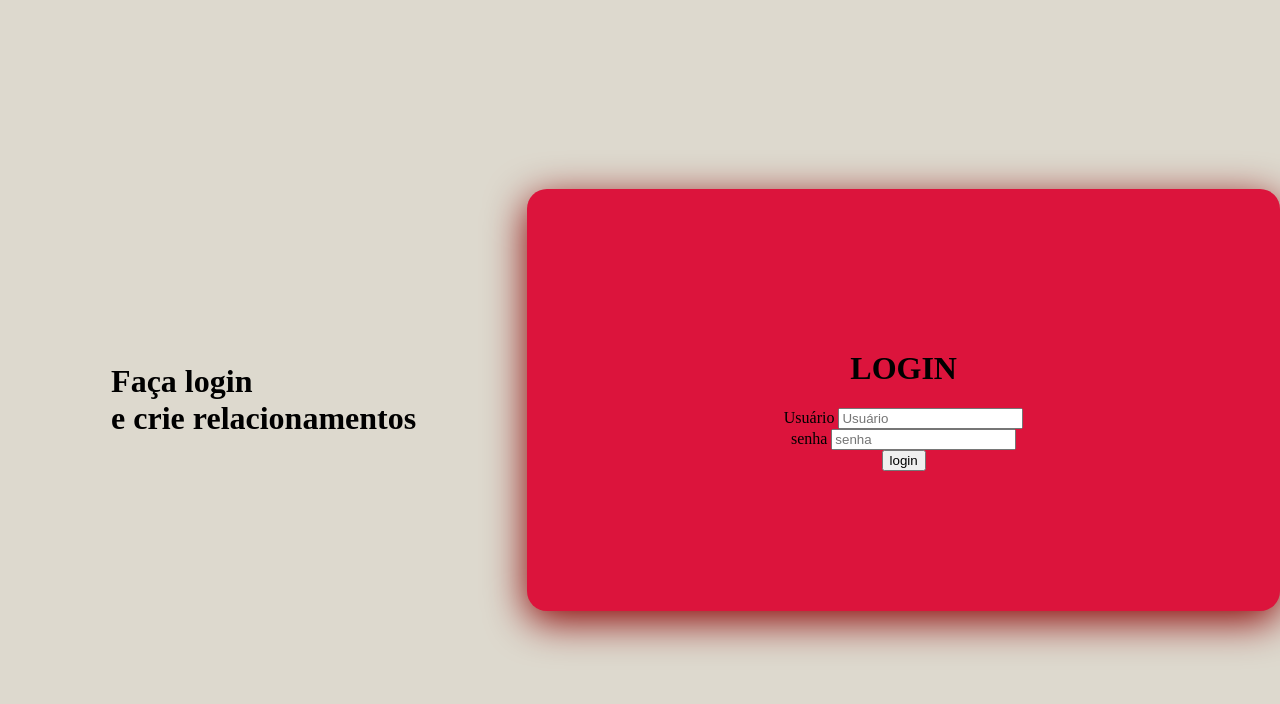
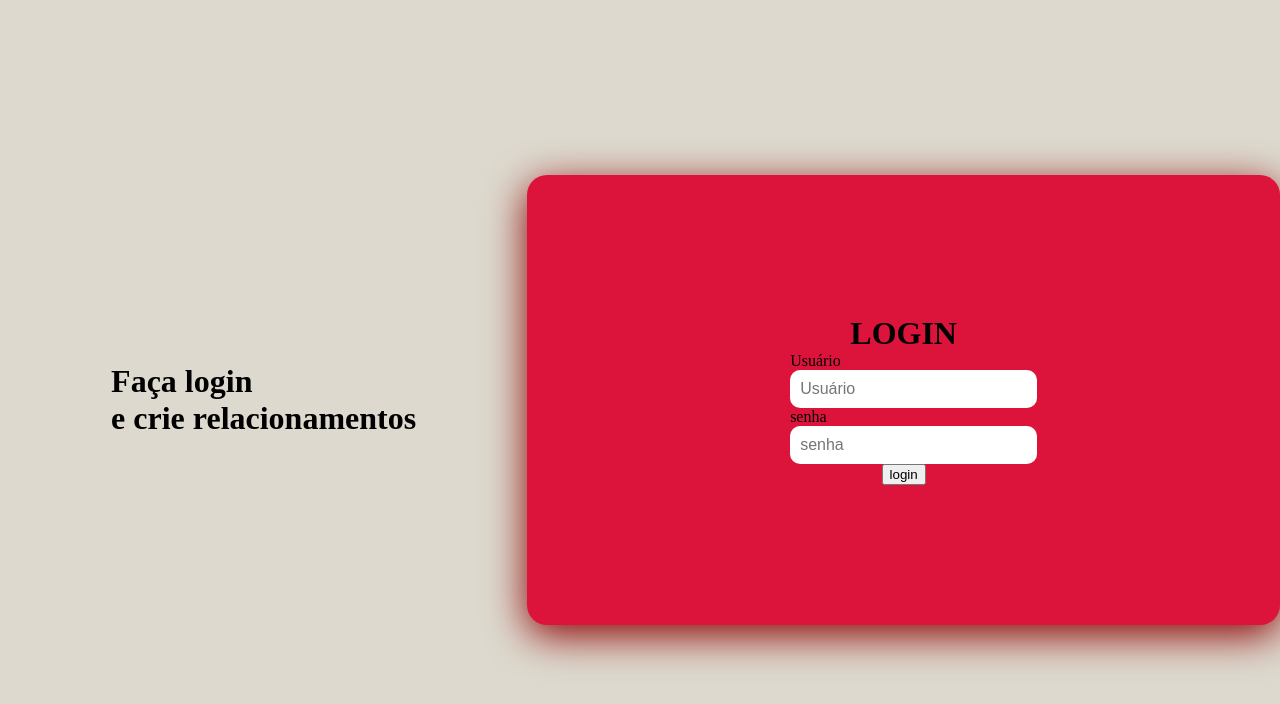
Before and after one commit to leandrobricio/tinder-pcd, a plain HTML site: page index.html in a window 1280 px wide. Drawn offline with Linux system fonts and the light colour scheme.

Commit message:
commit-3

```diff
--- a/css/style.css
+++ b/css/style.css
@@ -45,5 +45,22 @@ body{
 }
 
 .card-login >h1{
-    color: ;
+    font-weight: 900;
+    margin: 0;
 }
+
+.textfield{
+    display: flex;
+    flex-direction: column;
+    align-items: flex-start;
+    justify-content:center ;
+}
+
+.textfield >input{
+    width: 100%;
+    border: none;
+    border-radius:10px;
+    padding: 10px;
+    font-size: 12pt;
+
+}
```
